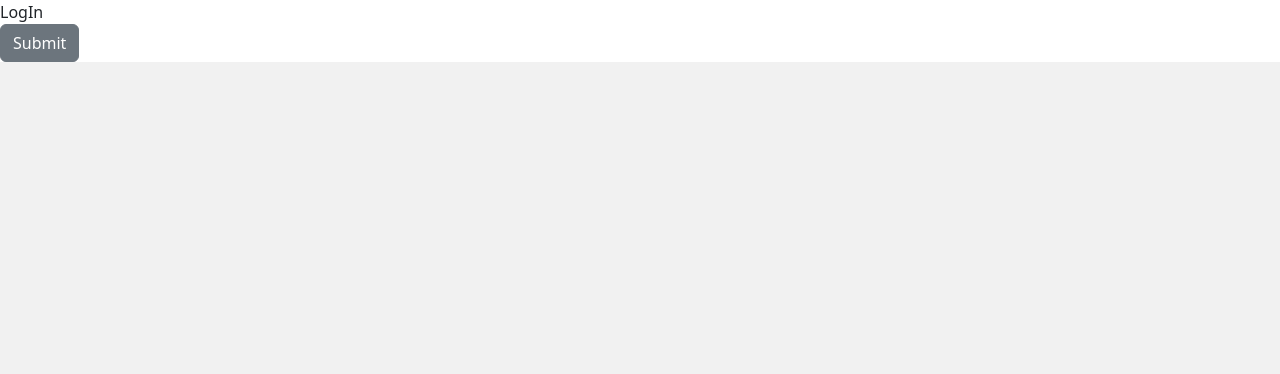
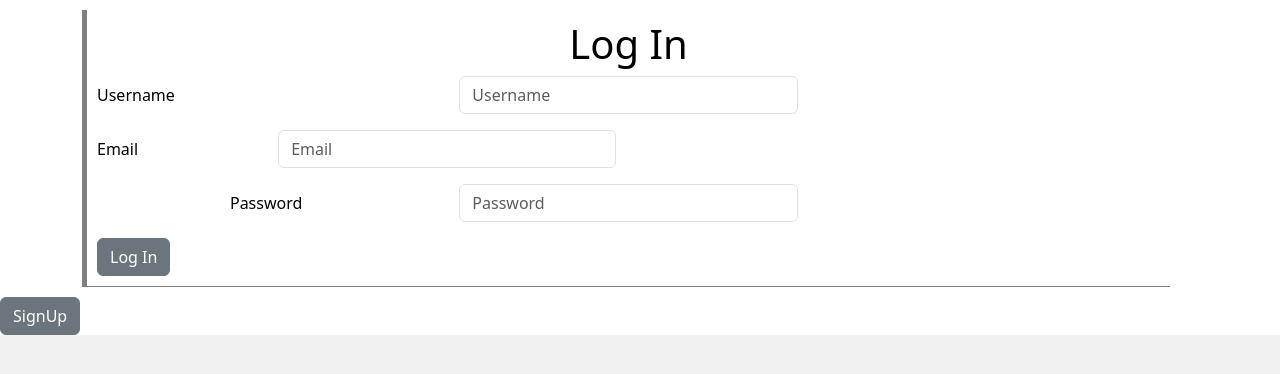
Before and after one commit to CDNunez/PokeMatch-Client, a React (Vite) app in the folder PokeMatch-Client/: page / in a window 1280 px wide. Shown: the top 374 px of the page. Built offline with nearby package versions, Linux system fonts and the light colour scheme.

Commit message:
finnaly worked out authcontext and protected routes

```diff
--- a/PokeMatch-Client/src/app/AppRoutes.jsx
+++ b/PokeMatch-Client/src/app/AppRoutes.jsx
@@ -1,12 +1,19 @@
 import React from 'react'
 import {Route, Routes} from 'react-router-dom';
 import Auth from '../components/Auth/Auth'
+import PokeDexIndex from '../components/PokeDex/PokeDexIndex';
+import TeamsIndex from '../components/Teams/TeamsIndex';
 import { AuthProvider } from '../contexts/AuthContext';
+import ProtectedRoutes from './ProtectedRoutes';
 function AppRoutes() {
   return (
       <AuthProvider>
         <Routes>
             <Route path='/' element={<Auth />}/>
+            <Route path='/pokedex' element={<PokeDexIndex />} />
+            <Route element={<ProtectedRoutes />}>
+              <Route element={<TeamsIndex />} path='/teams' exact />
+            </Route>
         </Routes>
         </AuthProvider>
 )
--- /dev/null
+++ b/PokeMatch-Client/src/app/ProtectedRoutes.jsx
@@ -0,0 +1,12 @@
+import React from 'react'
+import { useAuthContext } from '../contexts/AuthContext'
+import { Navigate, Outlet } from 'react-router';
+
+function ProtectedRoutes() {
+    const {sessionToken} = useAuthContext();
+  return (
+    sessionToken ? <Outlet /> : <Navigate to='/'/>
+  )
+}
+
+export default ProtectedRoutes
--- a/PokeMatch-Client/src/components/Auth/Auth.jsx
+++ b/PokeMatch-Client/src/components/Auth/Auth.jsx
@@ -1,11 +1,45 @@
-import React from 'react'
+import React, { useState } from 'react'
 import LogIn from './LogIn'
 import SignUp from './SignUp'
+import { Button, Col, Container, Row } from 'reactstrap';
 
 function Auth() {
+
+  const [button, setButton] = useState('SignUp');
+
+  const swapForm = () => {
+    button === 'Login' ?
+      setButton('SignUp') :
+      setButton('Login')
+  }
+
+  const displayForm = () => {
+    return(
+      button === 'Login' ?
+        <Container>
+          <Row>
+            <Col md='6'>
+            <SignUp />
+            </Col>
+          </Row>
+        </Container> :
+        <Container>
+          <Row>
+            <Col md='6'>
+            <LogIn />
+            </Col>
+          </Row>
+        </Container>
+    )
+  }
+
   return (
-    <LogIn />
-    // <SignUp />
+    <>
+    {displayForm()}
+    <Button onClick={swapForm}>
+      {button}
+    </Button>
+    </>
 )
 }
 
--- a/PokeMatch-Client/src/components/Auth/LogIn.jsx
+++ b/PokeMatch-Client/src/components/Auth/LogIn.jsx
@@ -1,22 +1,108 @@
-import React from 'react'
+import React, {useRef} from 'react'
+import { useNavigate } from 'react-router';
 import { useAuthContext } from '../../contexts/AuthContext'
-import { Button, Form } from 'reactstrap';
+import { Button, Col, Form, FormGroup, Input, Label, Row } from 'reactstrap';
+
+const formStyle = {
+  background: "#FFF",
+  borderBottom: "solid 0.5px",
+  borderLeft: "solid 5px",
+  borderColor:"gray",
+  color:"black",
+  padding:'10px',
+  margin:'10px auto',
+  width:"85vw"
+}
 
 function LogIn() {
-  const {contextCheck} = useAuthContext();
-  function click(e){
+
+  const usernameRef = useRef();
+  const emailRef = useRef();
+  const passwordRef = useRef();
+  const navigate = useNavigate();
+
+  const {updateToken} = useAuthContext();
+  // function click(e){
+  //   e.preventDefault()
+  //   console.log(usernameRef.current.value,emailRef.current.value,passwordRef.current.value);
+  // }
+
+  async function handleLogin(e){
     e.preventDefault()
-    console.log('click');
+    const body = JSON.stringify({
+      username: usernameRef.current.value,
+      email:emailRef.current.value,
+      password:passwordRef.current.value
+    });
+    // console.log(body);
+    const url = 'http://localhost:4000/user/login';
+    const headers = new Headers();
+    headers.append("Content-Type", "application/json");
+    const requestOptions = {
+      body: body,
+      headers,
+      method: "POST"
+    }
+    try {
+      const response = await fetch(url,requestOptions);
+      const data = await response.json();
+      console.log(data)
+
+      if(data.message === 'Successful login'){
+        updateToken(data.token)
+        navigate('/pokedex')
+        //logs in but if user credentials are not correct it is not logging alert
+      } else {
+        alert(data.message)
+      }
+    } catch (error) {
+      console.error(error.message)
+    }
   }
+
   return (
-    <>
-    <div>LogIn</div>
-    <Form onSubmit={contextCheck}>
-    <Button>
-      Submit
-    </Button>
-    </Form>
-    </>
+    <React.Fragment>
+      <Form style={formStyle} onSubmit={handleLogin}>
+        <h1 style={{"textAlign":"center"}}>Log In</h1>
+        <FormGroup row>
+          <Label xs={4}>Username</Label>
+          <Col xs={4}>
+          <Input
+          innerRef={usernameRef}
+          id="exampleUsername"
+          name="username"
+          placeholder='Username'
+          type='text' />
+          </Col>
+        </FormGroup>
+        <FormGroup row>
+          <Label xs={2}>Email</Label>
+          <Col xs={4}>
+          <Input
+          innerRef={emailRef}
+          id="exampleEmail"
+          name="email"
+          placeholder='Email'
+          type='email' />
+          </Col>
+        </FormGroup>
+        <FormGroup row>
+          <Label md={4} style={{textAlign:"center"}}>Password</Label>
+          <Col md={4}>
+          <Input
+          innerRef={passwordRef}
+          id="examplePassword"
+          name="password"
+          placeholder='Password'
+          type='password'
+          />
+          </Col>
+        </FormGroup>
+        <Button>
+          Log In
+        </Button>
+      </Form>
+    </React.Fragment>
   )
 }
 
--- a/PokeMatch-Client/src/components/Auth/SignUp.jsx
+++ b/PokeMatch-Client/src/components/Auth/SignUp.jsx
@@ -1,8 +1,117 @@
-import React from 'react'
+import React, { useRef } from 'react';
+import { useNavigate } from 'react-router';
+import { Button, Col, Form, FormGroup, Input, Label, Row } from 'reactstrap';
+import { useAuthContext } from '../../contexts/AuthContext';
+
+//!temporary style -- change required
+const formStyle = {
+  background: "#FFF",
+  borderBottom: "solid 0.5px",
+  borderLeft: "solid 5px",
+  borderColor:"gray",
+  color:"black",
+  padding:'10px',
+  margin:'10px auto',
+  width:"85vw"
+}
 
 function SignUp() {
+
+  //*useRef for data values: username, email, password
+  const usernameRef = useRef();
+  const emailRef = useRef();
+  const passwordRef = useRef();
+  //*useNavigate to navigate back to login page after successful sign up
+  const navigate = useNavigate();
+
+  const {updateToken} = useAuthContext();
+
+  //?handle submit function that passes info from client to db --> user info
+  async function handleSubmit(e) {
+    //*prevents form reset
+    e.preventDefault();
+    //test --> works
+    // console.log('click');
+    //*converts ref values to variables
+    const username = usernameRef.current.value;
+    const password = passwordRef.current.value;
+    const email = emailRef.current.value;
+    //test --> works
+    // console.log(username,password,email);
+    //*convert values to JSON object
+    let bodyObj = JSON.stringify({
+      username,email,password
+    })
+    //test -- works
+    // console.log(bodyObj);
+    //*backend url
+    const url = `http://localhost:4000/user/signup`
+    //*set headers
+    const headers = new Headers();
+    headers.append("Content-Type", "application/json");
+    //*client response
+    const requestOptions = {
+      headers,
+      body: bodyObj,
+      method: 'POST'
+    }
+    //*try/catch -> pass info to server and navigate client to next page
+    try {
+      const response = await fetch(url,requestOptions);
+      const data = await response.json();
+      console.log(data);
+
+      if(data.message === 'User Created'){
+        updateToken(data.token)
+        navigate('/pokedex')
+      }
+    } catch (err) {
+      console.error(err.message)
+    }
+  }
+
   return (
-    <div>SignUp</div>
+    <React.Fragment>
+      <Form style={formStyle} onSubmit={handleSubmit}>
+        <h1 style={{"textAlign":"center"}}>Register</h1>
+        <FormGroup row>
+          <Label xs={4}>Username</Label>
+          <Col xs={4}>
+          <Input
+          innerRef={usernameRef}
+          id="exampleUsername"
+          name="username"
+          placeholder='Username'
+          type='text' />
+          </Col>
+        </FormGroup>
+        <FormGroup row>
+          <Label xs={2}>Email</Label>
+          <Col xs={4}>
+          <Input
+          innerRef={emailRef}
+          id="exampleEmail"
+          name="email"
+          placeholder='Email'
+          type='email' />
+          </Col>
+        </FormGroup>
+        <FormGroup row>
+          <Label xs={2}>Password</Label>
+          <Col xs={4}>
+          <Input
+          innerRef={passwordRef}
+          id="examplePassword"
+          name="password"
+          placeholder='Password'
+          type='password' />
+          </Col>
+        </FormGroup>
+        <Button>
+          Sign Up
+        </Button>
+      </Form>
+    </React.Fragment>
   )
 }
 
--- a/PokeMatch-Client/src/components/PokeDex/PokeDexIndex.jsx
+++ b/PokeMatch-Client/src/components/PokeDex/PokeDexIndex.jsx
@@ -1,9 +1,22 @@
 import React from 'react';
+import { useNavigate } from 'react-router';
+import { Button } from 'reactstrap';
+import { useAuthContext } from '../../contexts/AuthContext';
 
 function PokeDexIndex() {
+
+  const navigate = useNavigate();
+  const {isAuthenticated, sessionToken} = useAuthContext();
+
+  async function click(){
+    console.log(sessionToken)
+    navigate('/teams')
+  }
+
   return (
     <React.Fragment>
       <h1>PokeDex</h1>
+      <Button onClick={click}>teams</Button>
     </React.Fragment>
   )
 }
--- a/PokeMatch-Client/src/contexts/AuthContext.jsx
+++ b/PokeMatch-Client/src/contexts/AuthContext.jsx
@@ -1,15 +1,37 @@
-import React, { createContext, useContext } from 'react'
+//?Imports
+import React, { createContext, useContext, useEffect, useState } from 'react'
 
+//*create authorization context to pass down to children elements
 const authContext = createContext();
 
+
+//*provider with functions to pass down to children elements
 export const AuthProvider = ({children}) => {
-    const contextCheck = (e) => {
-        e.preventDefault()
-        console.log('context check');
+  //?context component test function
+  const contextCheck = (e) => {
+    e.preventDefault()
+    console.log('context check');
+  }
+
+  //*Update token function - set session token
+  const [sessionToken, setSessionToken] = useState('');
+  const updateToken = newToken => {
+    localStorage.setItem('token', newToken)
+    setSessionToken(newToken)
+  };
+
+  useEffect(()=>{
+    if(localStorage.getItem('token')){
+      setSessionToken(localStorage.getItem('token'));
     }
+  }, []);
+
+
   return (
-    <authContext.Provider value={{contextCheck}}>{children}</authContext.Provider>
+    //*provide context to children elements
+    <authContext.Provider value={{contextCheck, updateToken, sessionToken}}>{children}</authContext.Provider>
   )
 }
 
+//?export function to use context in children components
 export const useAuthContext = () => useContext(authContext);
```
